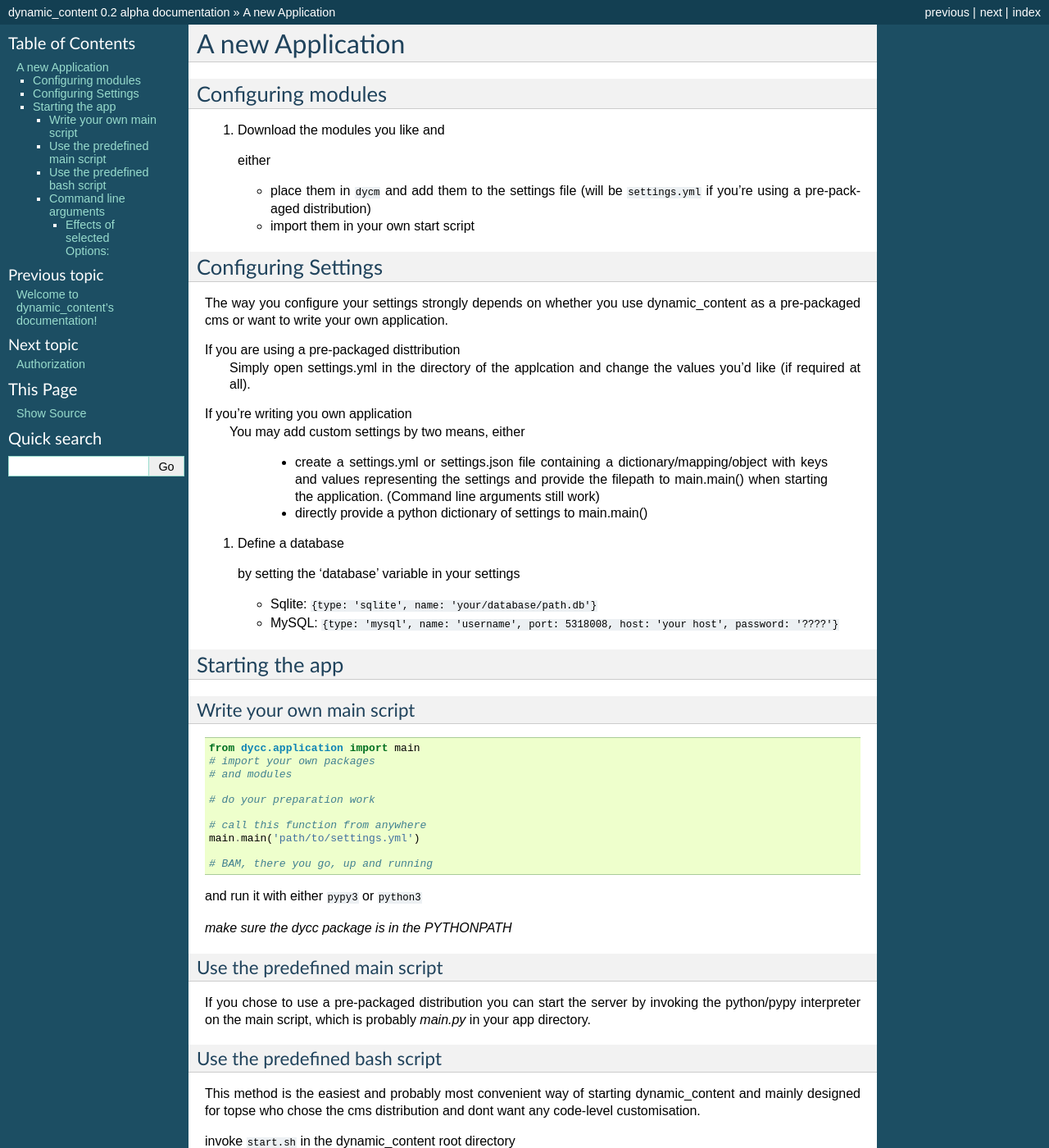
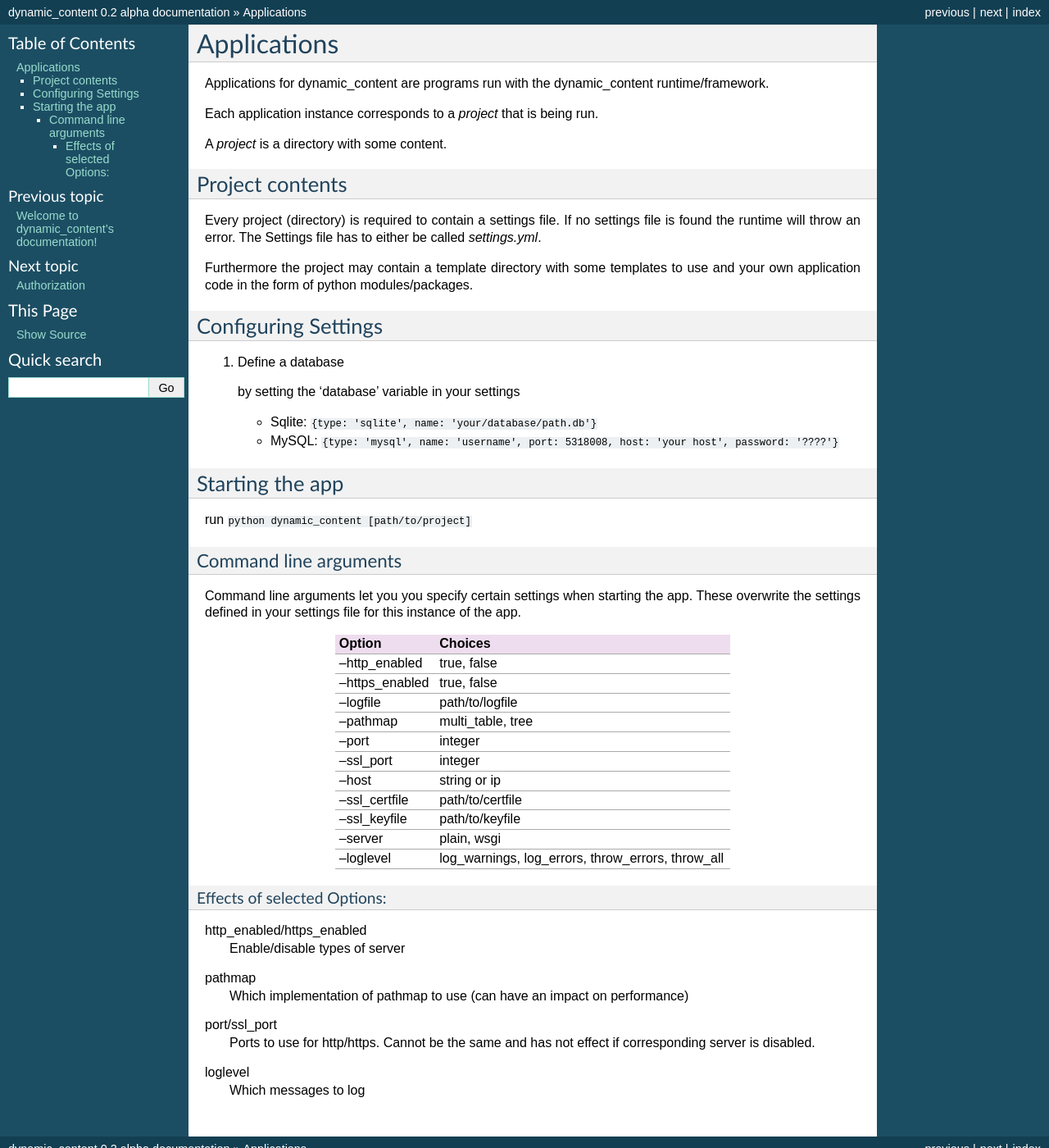
Before and after one commit to JustusAdam/dynamic_content_documentation, a Sphinx documentation site: the page built from source/apps.rst, in a window 1280 px wide and 1400 px high. Shown: the whole window at 82% size. Built offline with Sphinx 7.4.7, drawn with Linux system fonts in a browser that asks for light colours; formulas are drawn with MathJax 3; some of the changed text lies outside the part shown.

Commit message:
updating

```diff
--- a/source/apps.rst
+++ b/source/apps.rst
@@ -1,31 +1,21 @@
-A new Application
-=================
+Applications
+============
+Applications for dynamic_content are programs run with the dynamic_content runtime/framework.
 
-Configuring modules
--------------------
+Each application instance corresponds to a *project* that is being run.
 
-1.  Download the modules you like and
+A *project* is a directory with some content.
 
-    either
+Project contents
+----------------
 
-    -   place them in ``dycm`` and add them to the settings file (will be ``settings.yml`` if you're using a pre-packaged distribution)
+Every project (directory) is required to contain a settings file. If no settings file is found the runtime will throw an error.
+The Settings file has to either be called *settings.yml*.
 
-    -   import them in your own start script
+Furthermore the project may contain a template directory with some templates to use and your own application code in the form of python modules/packages.
 
 Configuring Settings
 --------------------
-
-The way you configure your settings strongly depends on whether you use dynamic_content as a pre-packaged cms or want to write your own application.
-
-If you are using a pre-packaged disttribution
-    Simply open settings.yml in the directory of the applcation and change the values you'd like (if required at all).
-
-If you're writing you own application
-    You may add custom settings by two means, either
-
-     - create a settings.yml or settings.json file containing a dictionary/mapping/object with keys and values representing the settings and provide the filepath to main.main() when starting the application. (Command line arguments still work)
-
-     - directly provide a python dictionary of settings to main.main()
 
 1.  Define a database
 
@@ -37,40 +27,7 @@ If you're writing you own application
 
 Starting the app
 ----------------
-
-Write your own main script
-^^^^^^^^^^^^^^^^^^^^^^^^^^
-
-.. code:: python
-
-    from dycc.application import main
-    # import your own packages
-    # and modules
-
-    # do your preparation work
-
-    # call this function from anywhere
-    main.main('path/to/settings.yml')
-
-    # BAM, there you go, up and running
-
-and run it with either ``pypy3`` or ``python3``
-
-*make sure the dycc package is in the PYTHONPATH*
-
-Use the predefined main script
-^^^^^^^^^^^^^^^^^^^^^^^^^^^^^^
-
-If you chose to use a pre-packaged distribution you can start the server by invoking the python/pypy interpreter on the main script, which is probably `main.py` in your app directory.
-
-Use the predefined bash script
-^^^^^^^^^^^^^^^^^^^^^^^^^^^^^^^^^^
-
-This method is the easiest and probably most convenient way of starting dynamic_content and mainly designed for topse who chose the cms distribution and dont want any code-level customisation.
-
-invoke ``start.sh`` in the dynamic_content root directory
-
-*please note: command line arguments are not yet propagated from the bash script to the application*
+run ``python dynamic_content [path/to/project]``
 
 Command line arguments
 ^^^^^^^^^^^^^^^^^^^^^^
```
Also changed, not shown: source/components.rst (+25 -16 lines).
